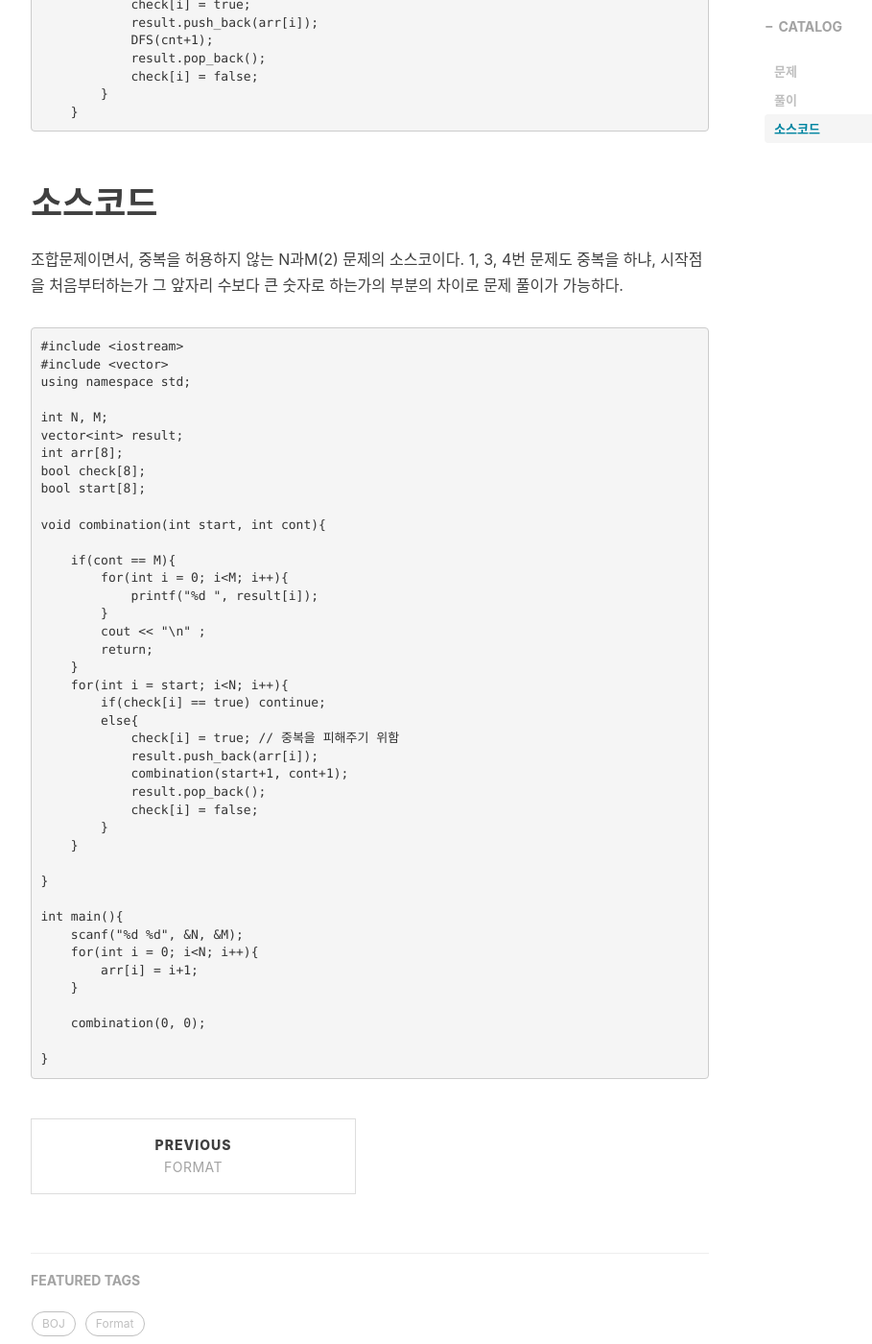
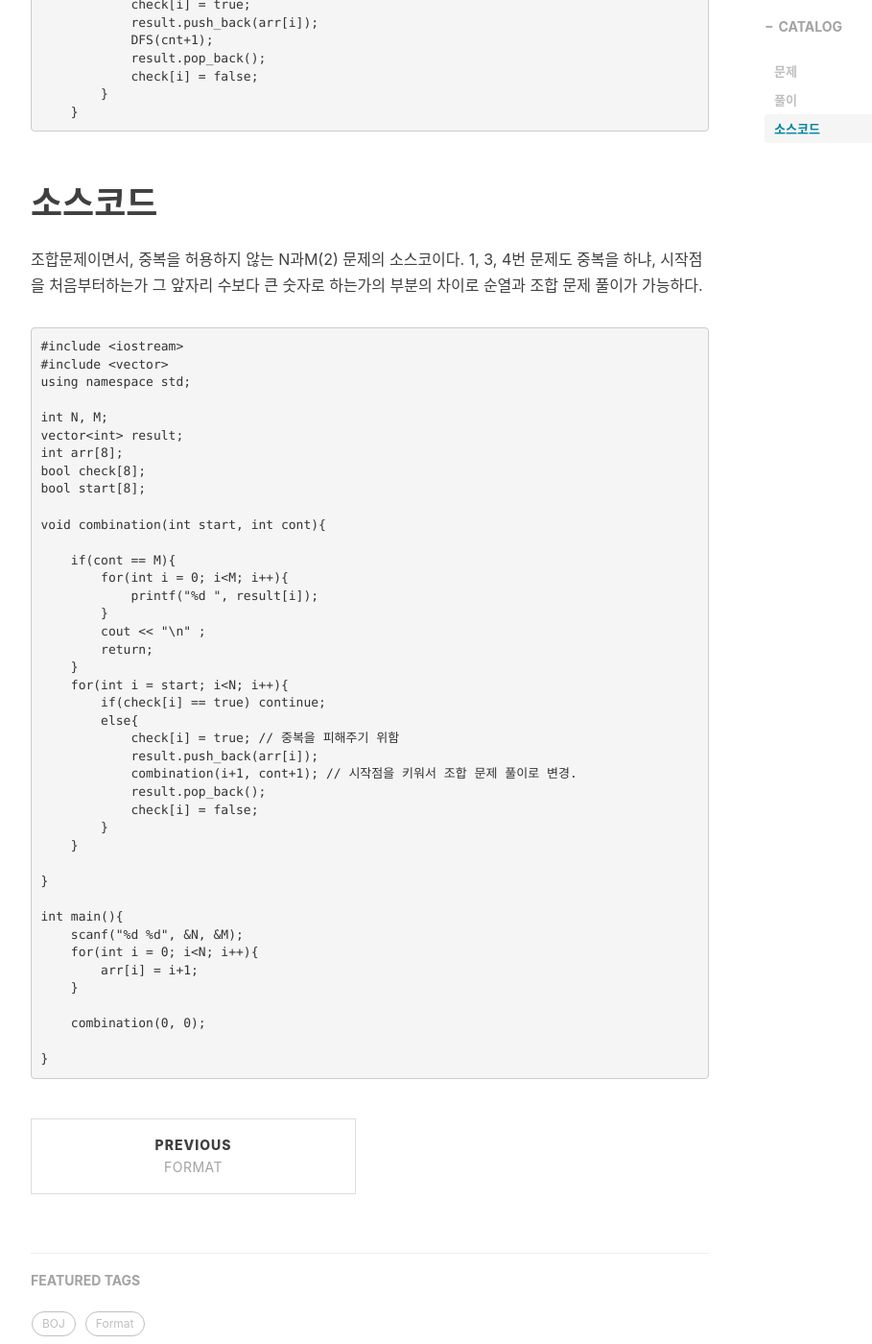
Before and after one commit to scatdelight/scatdelight.github.io, a Jekyll site: the page built from _posts/2021-05-31-boj-15649~15652.md, in a window 1280 px wide and 1400 px high, scrolled down 1222 px. Shown: the whole window at 96% size, without its empty margins (233-1142 px from the left). Built offline with Jekyll 4.4.1, drawn with Linux system fonts in a browser that asks for light colours; nearby versions of some CDN libraries; some web fonts are replaced; comment, search, counter and statistics services are not loaded.

Commit message:
Update 2021-05-31-boj-15649~15652.md

````diff
--- a/_posts/2021-05-31-boj-15649~15652.md
+++ b/_posts/2021-05-31-boj-15649~15652.md
@@ -49,7 +49,7 @@ void DFS(int cnt){
 
 # 소스코드
 
-조합문제이면서, 중복을 허용하지 않는 N과M(2) 문제의 소스코이다. 1, 3, 4번 문제도 중복을 하냐, 시작점을 처음부터하는가 그 앞자리 수보다 큰 숫자로 하는가의 부분의 차이로 문제 풀이가 가능하다.
+조합문제이면서, 중복을 허용하지 않는 N과M(2) 문제의 소스코이다. 1, 3, 4번 문제도 중복을 하냐, 시작점을 처음부터하는가 그 앞자리 수보다 큰 숫자로 하는가의 부분의 차이로 순열과 조합 문제 풀이가 가능하다.
 ```C++
 #include <iostream>
 #include <vector>
@@ -75,7 +75,7 @@ void combination(int start, int cont){
         else{
             check[i] = true; // 중복을 피해주기 위함
             result.push_back(arr[i]);
-            combination(start+1, cont+1);
+            combination(i+1, cont+1); // 시작점을 키워서 조합 문제 풀이로 변경.
             result.pop_back();
             check[i] = false;
         }
````
